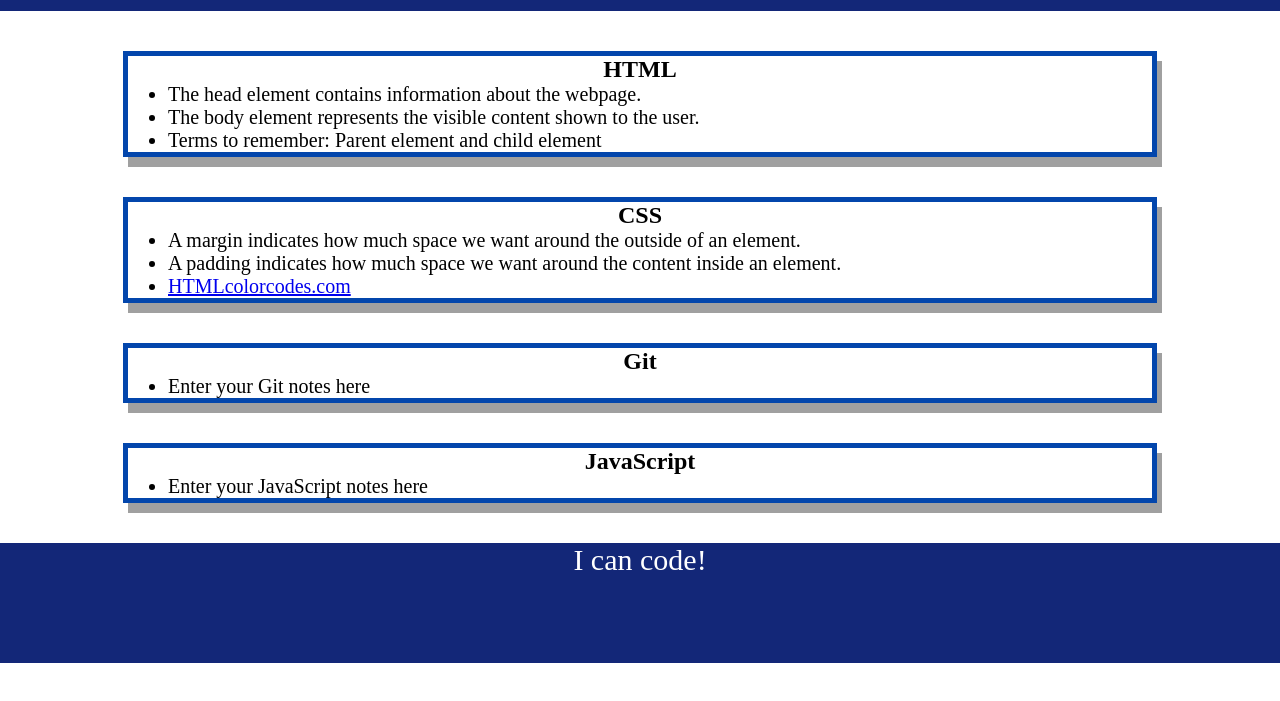
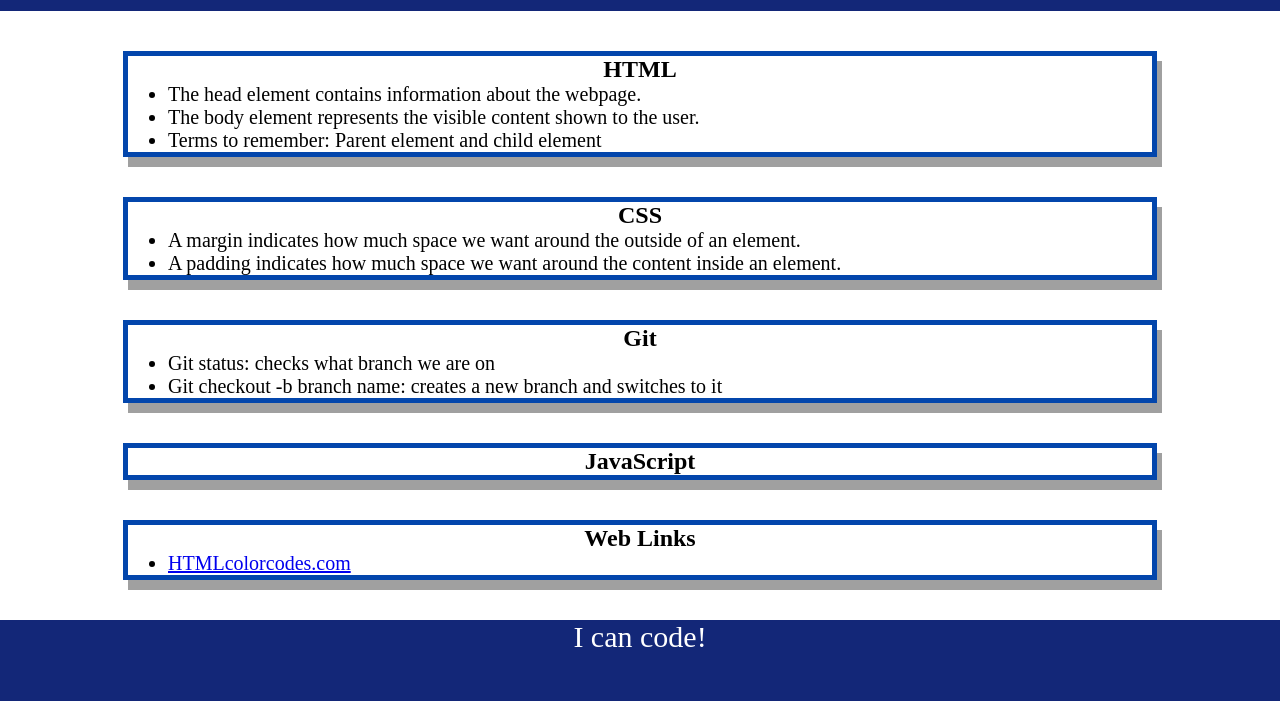
Before and after one commit to karguello90/prework-study-guide, a plain HTML site: page index.html in a window 1280 px wide. Shown: the part 109-810 px from the top of the page. Drawn offline with Linux system fonts and the light colour scheme.

```diff
--- a/index.html
+++ b/index.html
@@ -19,6 +19,7 @@
           <li>The head element contains information about the webpage.</li>
      <li>The body element represents the visible content shown to the user.</li>
      <li>Terms to remember: Parent element and child element</li>
+
         </ul>
       </section>
 
@@ -26,22 +27,29 @@
         <h2>CSS</h2>
         <ul>
           <li>A margin indicates how much space we want around the outside of an element.</li>
-  <li>A padding indicates how much space we want around the content inside an element.</li>
-  <li><a href="https://htmlcolorcodes.com/">HTMLcolorcodes.com</a></li>
+          <li>A padding indicates how much space we want around the content inside an element.</li>
         </ul>
       </section>
 
       <section class="card" id="git-section">
         <h2>Git</h2>
         <ul>
-          <li>Enter your Git notes here</li>
+          <li>Git status: checks what branch we are on</li>
+          <li>Git checkout -b branch name: creates a new branch and switches to it</li>
         </ul>
       </section>
 
       <section class="card" id="javascript-section">
         <h2>JavaScript</h2>
         <ul>
-          <li>Enter your JavaScript notes here</li>
+
+        </ul>
+      </section>
+
+      <section class="card" id="Web Links-section">
+        <h2>Web Links</h2>
+        <ul>
+          <li><a href="https://htmlcolorcodes.com/">HTMLcolorcodes.com</a></li>
         </ul>
       </section>
     </main>
@@ -49,5 +57,6 @@
     <footer>
       <p>I can code!</p>
     </footer>
+    <script src="./assets/script.js"></script>
   </body>
 </html>
```
